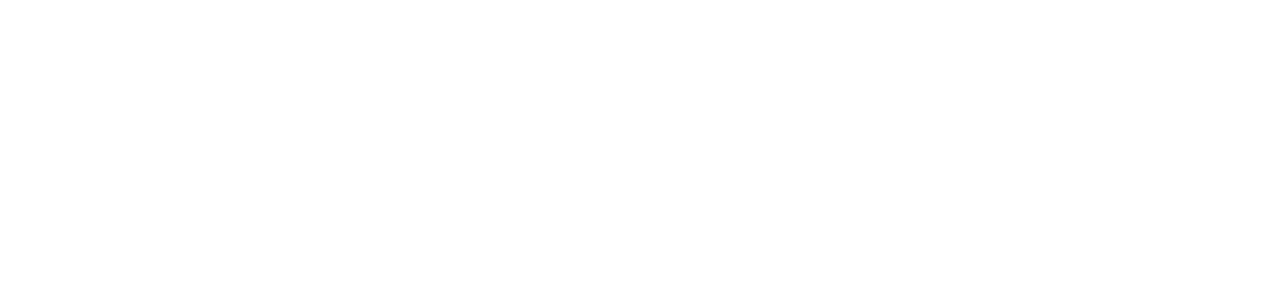
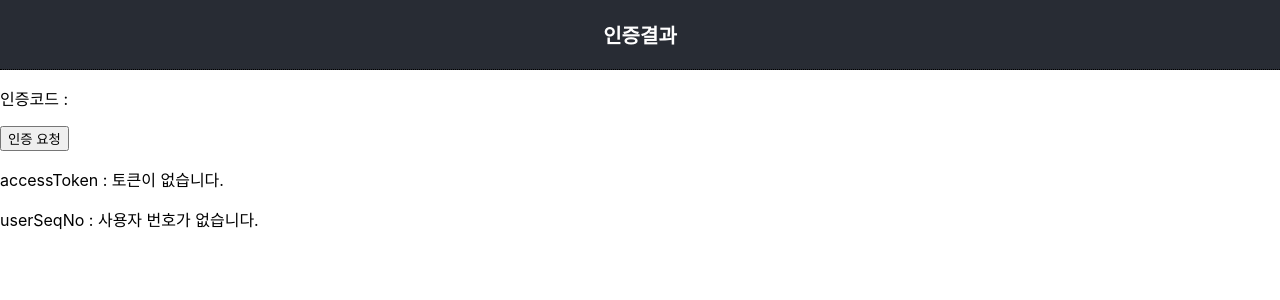
Before and after one commit to W00SUNGLEE/fintech, a React (Create React App) app in the folder fintech/: page /authResult in a window 1280 px wide. Before the commit this address had no page. Shown: the top 300 px of the page. Built offline with nearby package versions, Linux system fonts and the light colour scheme; no server answers.

Commit message:
환경변수에 중요한 key값 저장

```diff
--- a/fintech/src/App.js
+++ b/fintech/src/App.js
@@ -6,7 +6,8 @@ import ArrayMap from './components/ArrayMap'
 import AxiosTest from './page/AxiosTest';
 import NewsApiPage from './page/NewsApiPage';
 import AuthPage from './page/AuthPage';
-
+import AuthResultPage from './page/AuthResultPage';
+import MainPage from './page/MainPage';
 
 function App() {
   return (
@@ -17,6 +18,8 @@ function App() {
         <Route path="/axiosTest" element={<AxiosTest/>}></Route>
         <Route path='/newsApiPage' element={<NewsApiPage/>}></Route>
         <Route path='' element={<AuthPage/>}></Route>
+        <Route path='/authResult' element={<AuthResultPage/>}></Route>
+        <Route path="/main" element={<MainPage/>}></Route>
       </Routes>
     </BrowserRouter>
   );
--- a/fintech/src/page/AuthPage.js
+++ b/fintech/src/page/AuthPage.js
@@ -14,7 +14,8 @@ const AuthPage = () => {
     const handleAuthButtonClick = () => {
         //새창으로 인증사이트 오픈
         const authPageUrl = "https://testapi.openbanking.or.kr/oauth/2.0/authorize?response_type=code&client_id=b27b0251-26c4-4051-9559-fed2970864fe&redirect_uri=http://localhost:3000/authResult&scope=login inquiry transfer&state=12345678901234567890123456789012&auth_type=0"
-        window.open(authPageUrl)
+        let tmpwindow = window.open(authPageUrl)
+        tmpwindow.location.href = authPageUrl
     }
 
     return (
--- /dev/null
+++ b/fintech/src/page/AuthResultPage.js
@@ -0,0 +1,71 @@
+import React, { useEffect, useState } from 'react'
+import AppBar from '../components/common/AppBar'
+import { useLocation } from 'react-router-dom'
+import queryString from 'query-string'
+import axios from 'axios'
+
+const AuthResultPage = () => {
+  //console.log(useLocation().search)
+  const { code } = queryString.parse(useLocation().search);
+  const [accessToken, setAccessToken] = useState('토큰이 없습니다.')
+  const [userSeqNo, setUserSeqNo] = useState('사용자 번호가 없습니다.')
+
+  useEffect(() => {
+    handleGetAccessToeknClick();
+  },[]);
+
+  console.log(process.env.REACT_APP_client_id)
+  console.log(process.env.REACT_APP_client_secret)
+
+
+  const handleGetAccessToeknClick = () => {
+    const sendData = { //본인 id secret url로 바꾸기
+        code: code, // id secret 같은 중요한 key 경우 .env
+        client_id:process.env.REACT_APP_client_id,
+        client_secret:process.env.REACT_APP_client_secret,
+        redirect_uri:"http://localhost:3000/authResult",
+        grant_type:"authorization_code"
+    }
+
+    //sendData를 string으로 바꾸기
+    const encodedData = queryString.stringify(sendData);
+
+    console.log(sendData)
+    console.log(encodedData)
+
+    const option = {
+      method : "POST",
+      url: "/oauth/2.0/token",
+      header: {
+          "Content-Type" : "application/x-www-form-urlencoded"
+      },
+      data: encodedData
+    }
+
+    axios(option).then(({data}) => {
+        console.log(data)
+        if(data.rsp_code === "O0001"){
+          alert("인증코드가 만료되었습니다. 인증을 다시 진행해주세요.")
+        }
+        else{
+          setAccessToken(data.access_token);
+          setUserSeqNo(data.user_seq_no);
+          localStorage.setItem('accessToken', data.access_token);
+          localStorage.setItem('user_seq_no', data.user_seq_no);
+        }
+    })
+
+  }
+
+  return (
+    <>
+        <AppBar title={"인증결과"}></AppBar>
+        <p>인증코드 : {code}</p>
+        <button onClick={handleGetAccessToeknClick}> 인증 요청 </button>
+        <p>accessToken : {accessToken}</p>
+        <p>userSeqNo : {userSeqNo}</p>
+    </>
+  )
+}
+
+export default AuthResultPage
```
